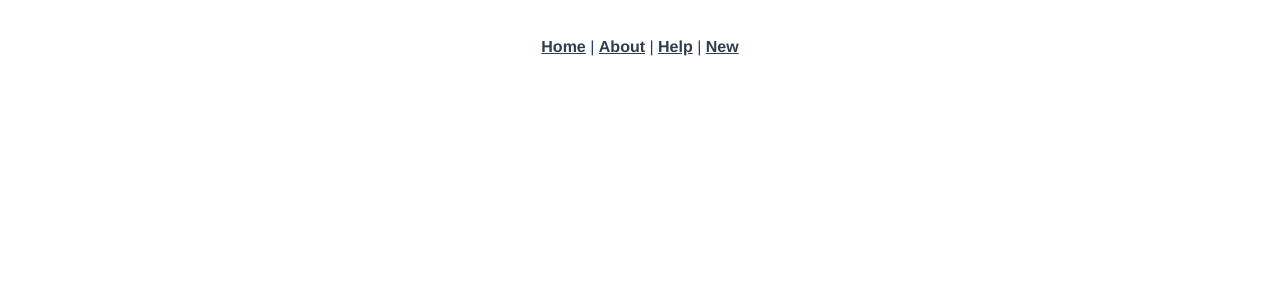
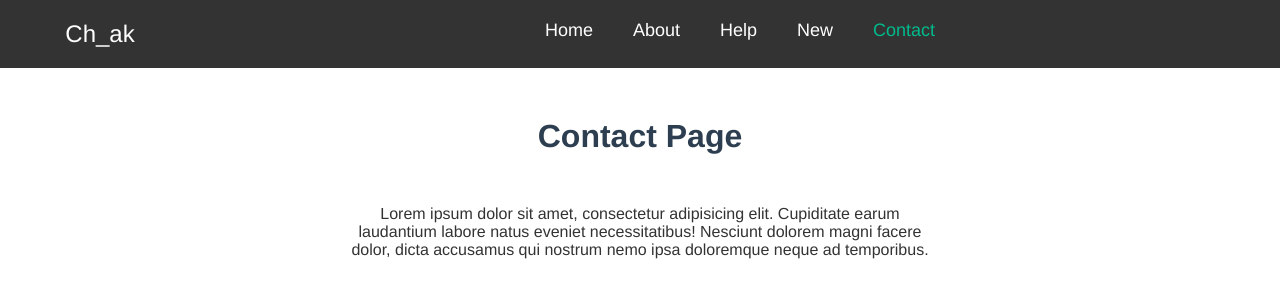
Before and after one commit to Chakibdz/Vuejs-learning, a Vue app: page /#/Contact in a window 1280 px wide. Shown: the top 300 px of the page. Built offline with nearby package versions, Linux system fonts and the light colour scheme.

Commit message:
router test

```diff
--- a/src/App.vue
+++ b/src/App.vue
@@ -1,15 +1,20 @@
 <template>
     <div id="app">
-        <div id="nav">
-            <router-link to="/">Home</router-link> |
-            <router-link to="/about">About</router-link> |
-            <router-link to="/Help">Help</router-link> |
-            <router-link to="/NewTest">New</router-link>
-        </div>
+        <AppHeader />
         <router-view />
     </div>
 </template>
 
+<script>
+import AppHeader from "@/components/global/app-header.vue";
+
+export default {
+    name: "App",
+    components: {
+        AppHeader
+    }
+};
+</script>
 <style lang="scss">
 #app {
     font-family: "Avenir", Helvetica, Arial, sans-serif;
--- a/src/components/HelloWorld.vue
+++ b/src/components/HelloWorld.vue
@@ -129,8 +129,8 @@
 <script>
 export default {
     name: "HelloWorld",
-    porps: {
-        msg: {
+    msg: {
+        props: {
             type: String
         }
     }
--- /dev/null
+++ b/src/components/global/app-header.vue
@@ -0,0 +1,48 @@
+<template>
+    <div class="header">
+        <div class="logo">Ch_ak</div>
+        <ul>
+            <router-link to="/" tag="li" exact> <a>Home</a></router-link>
+            <router-link to="/about" tag="li"><a>About</a></router-link>
+            <router-link to="/Help" tag="li"><a>Help</a></router-link>
+            <router-link to="/NewTest" tag="li" replace><a>New</a></router-link>
+            <router-link to="/Contact" tag="li"><a>Contact</a></router-link>
+        </ul>
+    </div>
+</template>
+
+<script>
+export default {
+    name: "AppHeader"
+};
+</script>
+
+<style lang="scss" scoped>
+.header {
+    background-color: #333;
+    color: #fff;
+    overflow: hidden;
+}
+.logo {
+    font-size: 24px;
+    padding: 20px;
+    float: left;
+    width: 200px;
+}
+ul {
+    float: left;
+    width: calc(100% - 200px);
+    li {
+        padding: 20px;
+        display: inline-block;
+        font-size: 18px;
+    }
+    a {
+        color: #fff;
+        text-decoration: none;
+    }
+    .router-link-exact-active a {
+        color: rgb(0, 187, 140);
+    }
+}
+</style>
--- /dev/null
+++ b/src/components/global/contact.vue
@@ -0,0 +1,29 @@
+<template>
+    <div>
+        <h1>Contact Page</h1>
+        <p>
+            Lorem ipsum dolor sit amet, consectetur adipisicing elit. Cupiditate
+            earum laudantium labore natus eveniet necessitatibus! Nesciunt
+            dolorem magni facere dolor, dicta accusamus qui nostrum nemo ipsa
+            doloremque neque ad temporibus.
+        </p>
+    </div>
+</template>
+
+<script>
+export default {
+    name: "ContactPage"
+};
+</script>
+
+<style scoped>
+h1 {
+    padding: 50px;
+}
+p {
+    color: #333;
+    max-width: 600px;
+    margin: auto;
+    text-align: center;
+}
+</style>
--- a/src/main.js
+++ b/src/main.js
@@ -2,7 +2,7 @@ import Vue from "vue";
 import App from "./App.vue";
 import router from "./router";
 import store from "./store";
-
+import "./scss/main.scss";
 Vue.config.productionTip = false;
 
 new Vue({
--- a/src/router/index.js
+++ b/src/router/index.js
@@ -3,6 +3,7 @@ import VueRouter from "vue-router";
 import Home from "../views/Home.vue";
 import Help from "../views/help.vue";
 import NewTest from "../views/NewTest.vue";
+import ContactPage from "../views/Contact.vue";
 
 Vue.use(VueRouter);
 
@@ -30,6 +31,11 @@ const routes = [
         path: "/NewTest",
         name: "NewTest",
         component: NewTest
+    },
+    {
+        path: "/Contact",
+        name: "Contact",
+        component: ContactPage
     }
 ];
 
--- /dev/null
+++ b/src/scss/global/_reset.scss
@@ -0,0 +1,9 @@
+* {
+    margin: 0;
+    padding:  0;
+    box-sizing: border-box;
+}
+
+ul {
+    list-style: none;
+}
--- /dev/null
+++ b/src/scss/main.scss
@@ -0,0 +1 @@
+@import "global/reset";
--- a/src/views/About.vue
+++ b/src/views/About.vue
@@ -3,17 +3,20 @@
         <h1>This is an about page</h1>
         <WelcomeMessage />
         <NewTest />
+        <ContactPage />
     </div>
 </template>
 <script>
 // @ is an alias to /src
 import WelcomeMessage from "@/components/WelcomeMessage.vue";
 import NewTest from "@/components/NewTest.vue";
+import ContactPage from "@/components/global/contact.vue";
 export default {
     name: "About",
     components: {
         WelcomeMessage,
-        NewTest
+        NewTest,
+        ContactPage
     }
 };
 </script>
--- /dev/null
+++ b/src/views/Contact.vue
@@ -0,0 +1,29 @@
+<template>
+    <div>
+        <h1>Contact Page</h1>
+        <p>
+            Lorem ipsum dolor sit amet, consectetur adipisicing elit. Cupiditate
+            earum laudantium labore natus eveniet necessitatibus! Nesciunt
+            dolorem magni facere dolor, dicta accusamus qui nostrum nemo ipsa
+            doloremque neque ad temporibus.
+        </p>
+    </div>
+</template>
+
+<script>
+export default {
+    name: "ContactPage"
+};
+</script>
+
+<style scoped>
+h1 {
+    padding: 50px;
+}
+p {
+    color: #333;
+    max-width: 600px;
+    margin: auto;
+    text-align: center;
+}
+</style>
--- a/src/views/Home.vue
+++ b/src/views/Home.vue
@@ -10,7 +10,7 @@
 import HelloWorld from "@/components/HelloWorld.vue";
 
 export default {
-    name: "Home",
+  name: "home",
   components: {
     HelloWorld
   }
```
Also changed, not shown: src/store/index.js (+4 -4 lines). Lines whose indentation alone changed are shown as unchanged.
